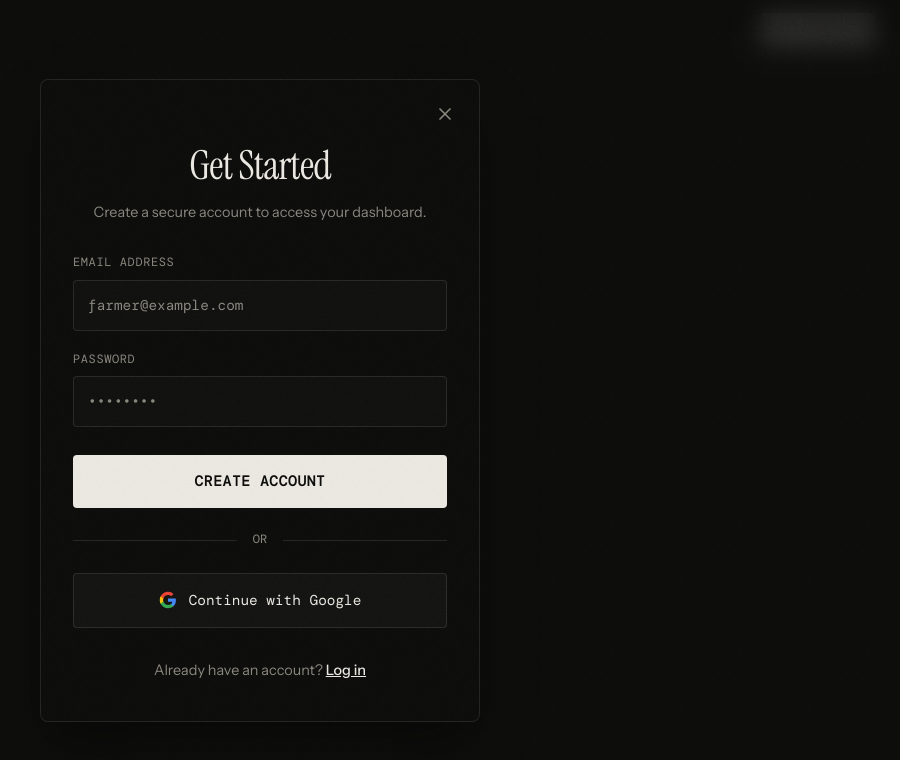
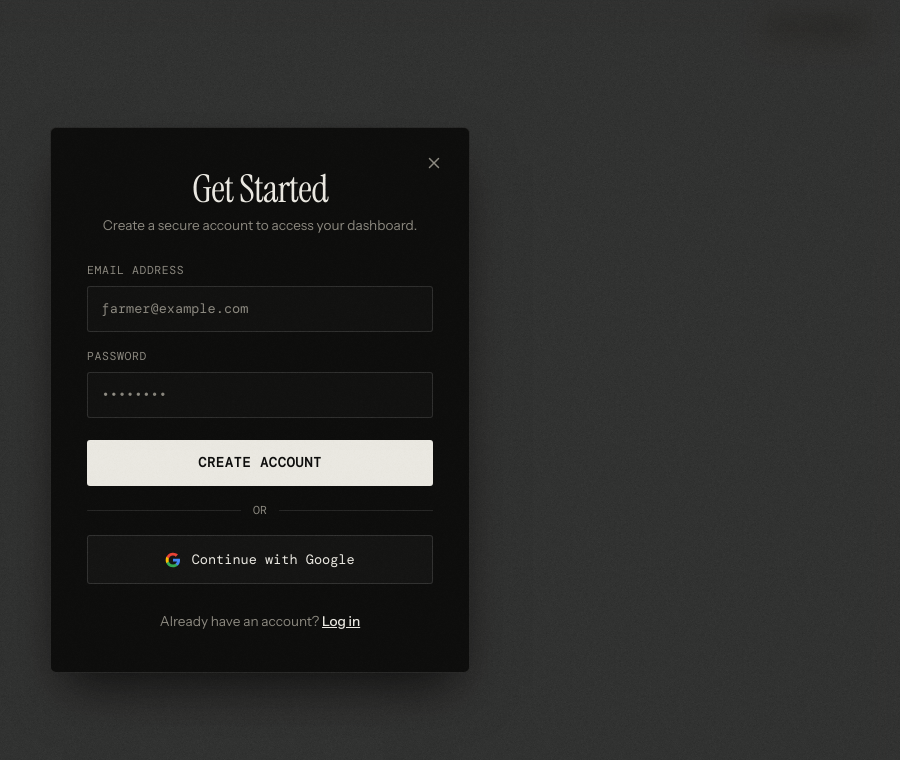
Before and after one commit to SaitrishankAUCSE/Smart-Irrigation-Advisory-System, a React (Vite) app in the folder frontend/: page /dashboard in a window 1280 px wide. Both pictures are taken after a click on the button "GET STARTED". Shown: the top 760 px of the page, without its empty margins (380-1280 px from the left). Built offline with nearby package versions, Linux system fonts and the light colour scheme; no server answers.

Commit message:
fix: precise error codes, domain authorization diagnostics, and clean layout proportions

```diff
--- a/frontend/src/components/AuthModal.jsx
+++ b/frontend/src/components/AuthModal.jsx
@@ -11,30 +11,59 @@ export default function AuthModal({ onClose }) {
   const [error, setError] = useState('');
   const [loading, setLoading] = useState(false);
 
-  const formatError = (errMessage) => {
-    if (!errMessage) return 'Authentication failed. Please try again.';
-    if (errMessage.includes('auth/user-not-found') || errMessage.includes('auth/invalid-credential')) return 'Invalid email or password.';
-    if (errMessage.includes('auth/email-already-in-use')) return 'An account with this email already exists.';
-    if (errMessage.includes('auth/weak-password')) return 'Password should be at least 6 characters.';
-    if (errMessage.includes('auth/operation-not-allowed')) return 'This sign-in method is not enabled in Firebase console.';
+  const formatError = (err) => {
+    if (!err) return 'Authentication failed. Please try again.';
+    const code = err.code || '';
+    const msg = err.message || '';
 
-    // Clean up generic firebase errors
-    let cleaned = errMessage.replace('Firebase:', '').replace(/\([^)]+\)/g, '').trim();
-    if (cleaned.toLowerCase() === 'error' || cleaned.toLowerCase() === 'error .') {
-      return 'Authentication failed. Please check your credentials.';
+    if (code === 'auth/unauthorized-domain' || msg.includes('unauthorized-domain')) {
+      return 'Domain not authorized. Add "smart-irrigation-advisory.vercel.app" in Firebase Console > Authentication > Settings > Authorized domains.';
     }
-    return cleaned || 'Authentication failed. Please try again.';
+    if (code === 'auth/popup-closed-by-user' || msg.includes('popup-closed-by-user')) {
+      return 'Sign-in popup was closed before completing.';
+    }
+    if (code === 'auth/popup-blocked' || msg.includes('popup-blocked')) {
+      return 'Sign-in popup was blocked by your browser. Please allow popups for this site.';
+    }
+    if (code === 'auth/operation-not-allowed' || msg.includes('operation-not-allowed')) {
+      return 'This sign-in provider is not enabled in Firebase Console (Authentication > Sign-in method).';
+    }
+    if (code === 'auth/user-not-found' || code === 'auth/invalid-credential' || msg.includes('invalid-credential') || msg.includes('user-not-found')) {
+      return 'Invalid email or password.';
+    }
+    if (code === 'auth/wrong-password' || msg.includes('wrong-password')) {
+      return 'Incorrect password.';
+    }
+    if (code === 'auth/email-already-in-use' || msg.includes('email-already-in-use')) {
+      return 'An account with this email already exists. Please switch to Log In.';
+    }
+    if (code === 'auth/weak-password' || msg.includes('weak-password')) {
+      return 'Password should be at least 6 characters.';
+    }
+    if (code === 'auth/invalid-email' || msg.includes('invalid-email')) {
+      return 'Please enter a valid email address.';
+    }
+    if (code === 'permission-denied' || msg.includes('permission-denied')) {
+      return 'Database permission error. Check Firestore security rules.';
+    }
+
+    return code ? `[${code}] ${msg}` : msg || 'Authentication failed. Please try again.';
   };
 
   const handleUserDoc = async (user) => {
+    try {
       const userRef = doc(db, 'users', user.uid);
       const snap = await getDoc(userRef);
       if (!snap.exists()) {
         await setDoc(userRef, {
-        email: user.email,
+          email: user.email || '',
+          name: user.displayName || user.email?.split('@')[0] || 'Farmer',
           role: 'farmer',
           created_at: new Date().toISOString()
         });
+      }
+    } catch (dbErr) {
+      console.warn('Could not sync user profile to Firestore (non-fatal):', dbErr);
     }
   };
 
@@ -52,8 +81,8 @@ export default function AuthModal({ onClose }) {
       }
       onClose();
     } catch (err) {
-      console.error(err);
-      setError(formatError(err.message));
+      console.error('Submit error:', err);
+      setError(formatError(err));
     } finally {
       setLoading(false);
     }
@@ -67,8 +96,8 @@ export default function AuthModal({ onClose }) {
       await handleUserDoc(cred.user);
       onClose();
     } catch (err) {
-      console.error(err);
-      setError(formatError(err.message));
+      console.error('Google sign-in error:', err);
+      setError(formatError(err));
     } finally {
       setLoading(false);
     }
@@ -81,9 +110,10 @@ export default function AuthModal({ onClose }) {
         display: 'flex', alignItems: 'center', justifyContent: 'center',
         background: 'rgba(13,13,12,0.85)', backdropFilter: 'blur(12px)',
         fontFamily: "'Instrument Sans', sans-serif",
-        padding: '20px',
+        padding: '16px',
         overflowY: 'auto'
       }}
+      onClick={(e) => { if (e.target === e.currentTarget) onClose(); }}
     >
       <div
         className="grain"
@@ -94,35 +124,35 @@ export default function AuthModal({ onClose }) {
         style={{
           position: 'relative',
           background: 'var(--proof)',
-          border: '1px solid rgba(234, 232, 225, 0.1)',
-          padding: '2.5rem 2rem',
+          border: '1px solid rgba(234, 232, 225, 0.12)',
+          padding: '2.5rem 2.25rem',
           width: '100%',
-          maxWidth: '440px',
+          maxWidth: '420px',
           color: 'var(--sheet)',
-          borderRadius: '8px',
-          boxShadow: '0 25px 50px -12px rgba(0, 0, 0, 0.5)',
-          maxHeight: '90vh',
-          overflowY: 'auto'
+          borderRadius: '6px',
+          boxShadow: '0 25px 50px -12px rgba(0, 0, 0, 0.7)',
+          margin: 'auto'
         }}
       >
         <button
           onClick={onClose}
           style={{
-            position: 'absolute', top: '1rem', right: '1rem',
+            position: 'absolute', top: '1.25rem', right: '1.25rem',
             background: 'transparent', border: 'none', color: 'var(--graphite)',
-            cursor: 'pointer', transition: 'color 0.2s', padding: '8px'
+            cursor: 'pointer', transition: 'color 0.2s', padding: '6px',
+            display: 'flex', alignItems: 'center', justifyContent: 'center'
           }}
           onMouseOver={e => e.currentTarget.style.color = 'var(--sheet)'}
           onMouseOut={e => e.currentTarget.style.color = 'var(--graphite)'}
         >
-          <X size={20} />
+          <X size={18} />
         </button>
 
-        <div style={{ textAlign: 'center', marginBottom: '2rem', marginTop: '1rem' }}>
-          <h2 style={{ fontFamily: "'Instrument Serif', serif", fontSize: '2.5rem', margin: '0 0 0.5rem 0', fontWeight: 'normal', letterSpacing: '-0.02em' }}>
+        <div style={{ textAlign: 'center', marginBottom: '1.75rem' }}>
+          <h2 style={{ fontFamily: "'Instrument Serif', serif", fontSize: '2.4rem', margin: '0 0 0.35rem 0', fontWeight: 'normal', letterSpacing: '-0.02em', lineHeight: 1.1 }}>
             {mode === 'signup' ? 'Get Started' : 'Welcome Back'}
           </h2>
-          <p style={{ color: 'var(--graphite)', fontSize: '0.9rem', margin: 0 }}>
+          <p style={{ color: 'var(--graphite)', fontSize: '0.85rem', margin: 0, lineHeight: 1.4 }}>
             {mode === 'signup'
               ? 'Create a secure account to access your dashboard.'
               : 'Sign in to access your dashboard.'}
@@ -131,19 +161,20 @@ export default function AuthModal({ onClose }) {
 
         {error && (
           <div style={{
-            display: 'flex', alignItems: 'center', gap: '12px',
+            display: 'flex', alignItems: 'flex-start', gap: '10px',
             background: 'rgba(255, 77, 77, 0.08)', border: '1px solid rgba(255, 77, 77, 0.3)',
-            color: '#ff4d4d', padding: '1rem', borderRadius: '6px',
-            marginBottom: '1.5rem', fontSize: '0.85rem', fontFamily: "'DM Mono', monospace"
+            color: '#ff6b6b', padding: '0.85rem 1rem', borderRadius: '4px',
+            marginBottom: '1.25rem', fontSize: '0.82rem', fontFamily: "'DM Mono', monospace",
+            lineHeight: 1.4
           }}>
-            <AlertCircle size={16} style={{ flexShrink: 0 }} />
+            <AlertCircle size={16} style={{ flexShrink: 0, marginTop: '2px' }} />
             <span>{error}</span>
           </div>
         )}
 
-        <form onSubmit={handleSubmit} style={{ display: 'flex', flexDirection: 'column', gap: '1.25rem' }}>
+        <form onSubmit={handleSubmit} style={{ display: 'flex', flexDirection: 'column', gap: '1.1rem' }}>
           <div>
-            <label style={{ display: 'block', marginBottom: '0.5rem', fontFamily: "'DM Mono', monospace", fontSize: '0.75rem', color: 'var(--graphite)', textTransform: 'uppercase', letterSpacing: '0.05em' }}>
+            <label style={{ display: 'block', marginBottom: '0.4rem', fontFamily: "'DM Mono', monospace", fontSize: '0.72rem', color: 'var(--graphite)', textTransform: 'uppercase', letterSpacing: '0.05em' }}>
               Email Address
             </label>
             <input
@@ -151,7 +182,7 @@ export default function AuthModal({ onClose }) {
               required
               autoFocus
               className="input-dark"
-              style={{ width: '100%', background: 'rgba(255,255,255,0.02)', border: '1px solid rgba(255,255,255,0.1)', borderRadius: '4px', color: 'var(--sheet)', padding: '0.875rem', fontFamily: "'DM Mono', monospace", fontSize: '0.9rem', transition: 'border-color 0.2s' }}
+              style={{ width: '100%', background: 'rgba(255,255,255,0.02)', border: '1px solid rgba(255,255,255,0.12)', borderRadius: '3px', color: 'var(--sheet)', padding: '0.75rem 0.85rem', fontFamily: "'DM Mono', monospace", fontSize: '0.85rem', outline: 'none' }}
               value={email}
               onChange={e => setEmail(e.target.value)}
               placeholder="farmer@example.com"
@@ -159,14 +190,14 @@ export default function AuthModal({ onClose }) {
           </div>
 
           <div>
-            <label style={{ display: 'block', marginBottom: '0.5rem', fontFamily: "'DM Mono', monospace", fontSize: '0.75rem', color: 'var(--graphite)', textTransform: 'uppercase', letterSpacing: '0.05em' }}>
+            <label style={{ display: 'block', marginBottom: '0.4rem', fontFamily: "'DM Mono', monospace", fontSize: '0.72rem', color: 'var(--graphite)', textTransform: 'uppercase', letterSpacing: '0.05em' }}>
               Password
             </label>
             <input
               type="password"
               required
               className="input-dark"
-              style={{ width: '100%', background: 'rgba(255,255,255,0.02)', border: '1px solid rgba(255,255,255,0.1)', borderRadius: '4px', color: 'var(--sheet)', padding: '0.875rem', fontFamily: "'DM Mono', monospace", fontSize: '0.9rem', transition: 'border-color 0.2s' }}
+              style={{ width: '100%', background: 'rgba(255,255,255,0.02)', border: '1px solid rgba(255,255,255,0.12)', borderRadius: '3px', color: 'var(--sheet)', padding: '0.75rem 0.85rem', fontFamily: "'DM Mono', monospace", fontSize: '0.85rem', outline: 'none' }}
               value={password}
               onChange={e => setPassword(e.target.value)}
               placeholder="••••••••"
@@ -178,25 +209,26 @@ export default function AuthModal({ onClose }) {
             type="submit"
             disabled={loading}
             className="btn-accent"
-            style={{ background: 'var(--sheet)', color: 'var(--proof)', border: 'none', padding: '1rem', borderRadius: '4px', fontFamily: "'DM Mono', monospace", fontSize: '0.9rem', fontWeight: 600, cursor: loading ? 'not-allowed' : 'pointer', marginTop: '0.5rem', opacity: loading ? 0.7 : 1, transition: 'all 0.2s', textTransform: 'uppercase', letterSpacing: '0.05em' }}
+            style={{ background: 'var(--sheet)', color: 'var(--proof)', border: 'none', padding: '0.85rem', borderRadius: '3px', fontFamily: "'DM Mono', monospace", fontSize: '0.85rem', fontWeight: 600, cursor: loading ? 'not-allowed' : 'pointer', marginTop: '0.25rem', opacity: loading ? 0.7 : 1, transition: 'all 0.2s', textTransform: 'uppercase', letterSpacing: '0.05em' }}
           >
             {loading ? 'Processing...' : (mode === 'signup' ? 'Create Account' : 'Log In')}
           </button>
         </form>
 
-        <div style={{ position: 'relative', margin: '2rem 0', textAlign: 'center' }}>
+        <div style={{ position: 'relative', margin: '1.5rem 0', textAlign: 'center' }}>
           <hr style={{ border: 'none', borderTop: '1px solid rgba(255,255,255,0.1)', margin: 0 }} />
-          <span style={{ position: 'absolute', top: '50%', left: '50%', transform: 'translate(-50%, -50%)', background: 'var(--proof)', padding: '0 1rem', color: 'var(--graphite)', fontSize: '0.75rem', fontFamily: "'DM Mono', monospace" }}>OR</span>
+          <span style={{ position: 'absolute', top: '50%', left: '50%', transform: 'translate(-50%, -50%)', background: 'var(--proof)', padding: '0 0.75rem', color: 'var(--graphite)', fontSize: '0.72rem', fontFamily: "'DM Mono', monospace" }}>OR</span>
         </div>
 
         <button
+          type="button"
           onClick={handleGoogleSignIn}
           disabled={loading}
-          style={{ width: '100%', background: 'rgba(255,255,255,0.03)', border: '1px solid rgba(255,255,255,0.1)', borderRadius: '4px', color: 'var(--sheet)', padding: '1rem', fontFamily: "'DM Mono', monospace", fontSize: '0.9rem', cursor: loading ? 'not-allowed' : 'pointer', display: 'flex', alignItems: 'center', justifyContent: 'center', gap: '0.75rem', transition: 'all 0.2s' }}
+          style={{ width: '100%', background: 'rgba(255,255,255,0.03)', border: '1px solid rgba(255,255,255,0.12)', borderRadius: '3px', color: 'var(--sheet)', padding: '0.85rem', fontFamily: "'DM Mono', monospace", fontSize: '0.85rem', cursor: loading ? 'not-allowed' : 'pointer', display: 'flex', alignItems: 'center', justifyContent: 'center', gap: '0.65rem', transition: 'all 0.2s' }}
           onMouseOver={e => !loading && (e.currentTarget.style.background = 'rgba(255,255,255,0.08)')}
           onMouseOut={e => e.currentTarget.style.background = 'rgba(255,255,255,0.03)'}
         >
-          <svg viewBox="0 0 24 24" width="18" height="18" xmlns="http://www.w3.org/2000/svg">
+          <svg viewBox="0 0 24 24" width="16" height="16" xmlns="http://www.w3.org/2000/svg">
             <path d="M22.56 12.25c0-.78-.07-1.53-.2-2.25H12v4.26h5.92c-.26 1.37-1.04 2.53-2.21 3.31v2.77h3.57c2.08-1.92 3.28-4.74 3.28-8.09z" fill="#4285F4"/>
             <path d="M12 23c2.97 0 5.46-.98 7.28-2.66l-3.57-2.77c-.98.66-2.23 1.06-3.71 1.06-2.86 0-5.29-1.93-6.16-4.53H2.18v2.84C3.99 20.53 7.7 23 12 23z" fill="#34A853"/>
             <path d="M5.84 14.09c-.22-.66-.35-1.36-.35-2.09s.13-1.43.35-2.09V7.07H2.18C1.43 8.55 1 10.22 1 12s.43 3.45 1.18 4.93l2.85-2.22.81-.62z" fill="#FBBC05"/>
@@ -205,12 +237,13 @@ export default function AuthModal({ onClose }) {
           Continue with Google
         </button>
 
-        <div style={{ marginTop: '2rem', textAlign: 'center', fontSize: '0.9rem', color: 'var(--graphite)' }}>
+        <div style={{ marginTop: '1.75rem', textAlign: 'center', fontSize: '0.85rem', color: 'var(--graphite)' }}>
           {mode === 'signup' ? (
             <>
               Already have an account?{' '}
               <button
-                onClick={() => setMode('login')}
+                type="button"
+                onClick={() => { setMode('login'); setError(''); }}
                 style={{ background: 'none', border: 'none', color: 'var(--sheet)', textDecoration: 'underline', cursor: 'pointer', padding: 0, fontWeight: 500 }}
               >
                 Log in
@@ -220,7 +253,8 @@ export default function AuthModal({ onClose }) {
             <>
               Don't have an account?{' '}
               <button
-                onClick={() => setMode('signup')}
+                type="button"
+                onClick={() => { setMode('signup'); setError(''); }}
                 style={{ background: 'none', border: 'none', color: 'var(--sheet)', textDecoration: 'underline', cursor: 'pointer', padding: 0, fontWeight: 500 }}
               >
                 Sign up
--- a/frontend/src/index.css
+++ b/frontend/src/index.css
@@ -85,6 +85,9 @@
 
   html {
     background: var(--proof);
+    overflow-x: hidden;
+    width: 100%;
+    max-width: 100vw;
   }
 
   body {
@@ -96,6 +99,14 @@
     -webkit-font-smoothing: antialiased;
     -moz-osx-font-smoothing: grayscale;
     overflow-x: hidden;
+    width: 100%;
+    max-width: 100vw;
+  }
+
+  #root {
+    overflow-x: hidden;
+    width: 100%;
+    min-height: 100vh;
   }
 
   img {
```
Lines whose indentation alone changed are shown as unchanged.
